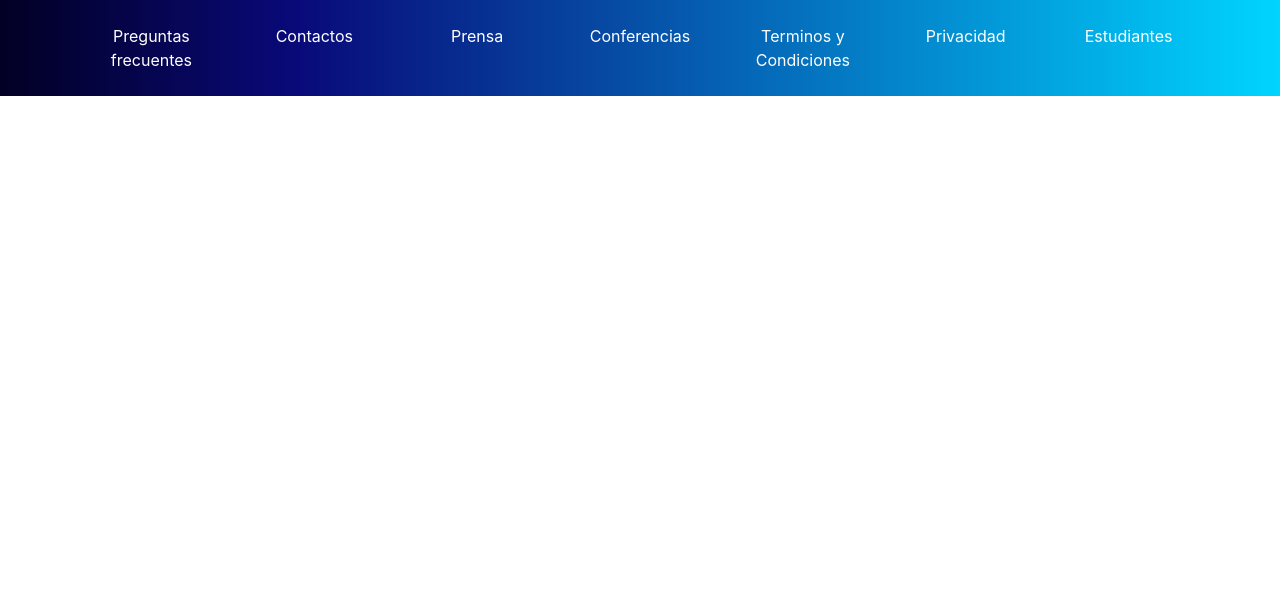
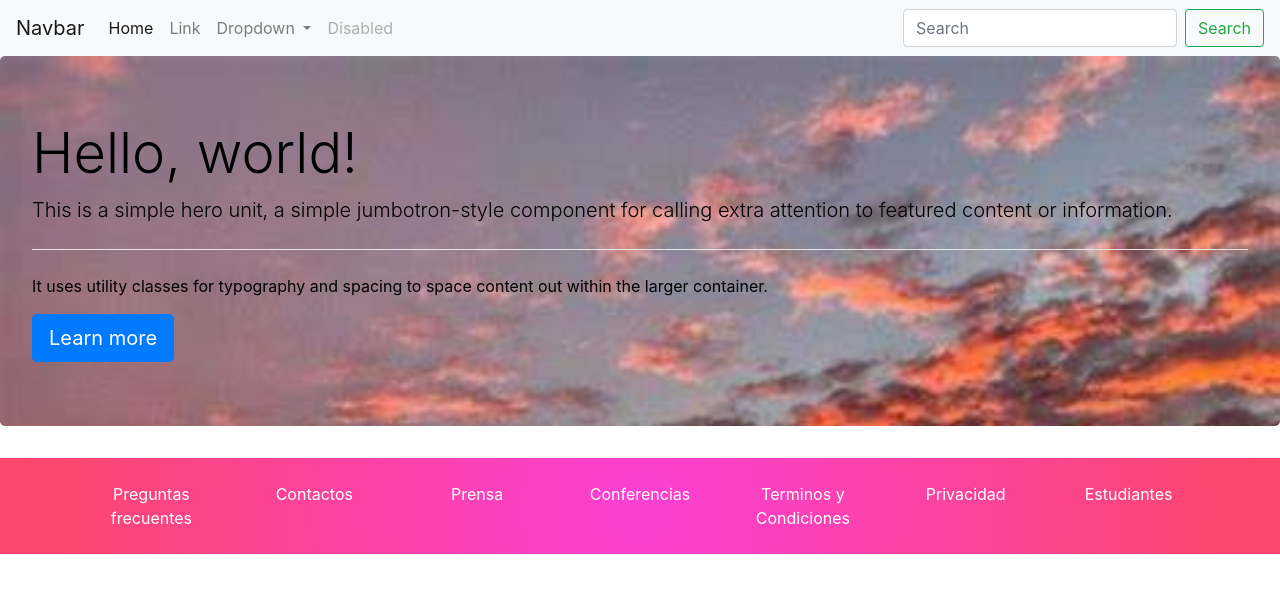
Before and after one commit to Hildamarys/proyecto_git, a plain HTML site: page index.html in a window 1280 px wide. Drawn offline with nearby package versions, Linux system fonts and the light colour scheme.

Commit message:
creando el jumbotrop

```diff
--- a/css/estilos.css
+++ b/css/estilos.css
@@ -1,7 +1,16 @@
 .footer{
-    background: background: rgb(2,0,36);
-    background: linear-gradient(90deg, rgba(2,0,36,1) 0%, rgba(9,9,121,1) 23%, rgba(0,212,255,1) 100%);;
+    background: rgb(251,63,209);
+background: radial-gradient(circle, rgba(251,63,209,1) 3%, rgba(252,70,107,1) 94%);
 }
 .color-enlace{
     color: white;
 }
+
+.jumbotron{
+    background-image: url("../img/OIP\ \(1\).jpg");
+    background-size: cover;
+    color: black;
+}
+hr{
+    background-color: white;
+}
--- a/index.html
+++ b/index.html
@@ -8,6 +8,48 @@
     <link rel="stylesheet" href="css/estilos.css">
 </head>
 <body>
+    <nav class="navbar navbar-expand-lg navbar-light bg-light">
+        <a class="navbar-brand" href="#">Navbar</a>
+        <button class="navbar-toggler" type="button" data-toggle="collapse" data-target="#navbarSupportedContent" aria-controls="navbarSupportedContent" aria-expanded="false" aria-label="Toggle navigation">
+          <span class="navbar-toggler-icon"></span>
+        </button>
+
+        <div class="collapse navbar-collapse" id="navbarSupportedContent">
+          <ul class="navbar-nav mr-auto">
+            <li class="nav-item active">
+              <a class="nav-link" href="#">Home <span class="sr-only">(current)</span></a>
+            </li>
+            <li class="nav-item">
+              <a class="nav-link" href="#">Link</a>
+            </li>
+            <li class="nav-item dropdown">
+              <a class="nav-link dropdown-toggle" href="#" role="button" data-toggle="dropdown" aria-expanded="false">
+                Dropdown
+              </a>
+              <div class="dropdown-menu">
+                <a class="dropdown-item" href="#">Action</a>
+                <a class="dropdown-item" href="#">Another action</a>
+                <div class="dropdown-divider"></div>
+                <a class="dropdown-item" href="#">Something else here</a>
+              </div>
+            </li>
+            <li class="nav-item">
+              <a class="nav-link disabled">Disabled</a>
+            </li>
+          </ul>
+          <form class="form-inline my-2 my-lg-0">
+            <input class="form-control mr-sm-2" type="search" placeholder="Search" aria-label="Search">
+            <button class="btn btn-outline-success my-2 my-sm-0" type="submit">Search</button>
+          </form>
+        </div>
+      </nav>
+      <div class="jumbotron">
+        <h1 class="display-4">Hello, world!</h1>
+        <p class="lead">This is a simple hero unit, a simple jumbotron-style component for calling extra attention to featured content or information.</p>
+        <hr class="my-4">
+        <p>It uses utility classes for typography and spacing to space content out within the larger container.</p>
+        <a class="btn btn-primary btn-lg" href="#" role="button">Learn more</a>
+      </div>
    <footer class="footer">
     <div class="container pb-4 pt-4">
         <div class="row text-center">
```
Also changed, not shown: img/OIP (1).jpg (added).
